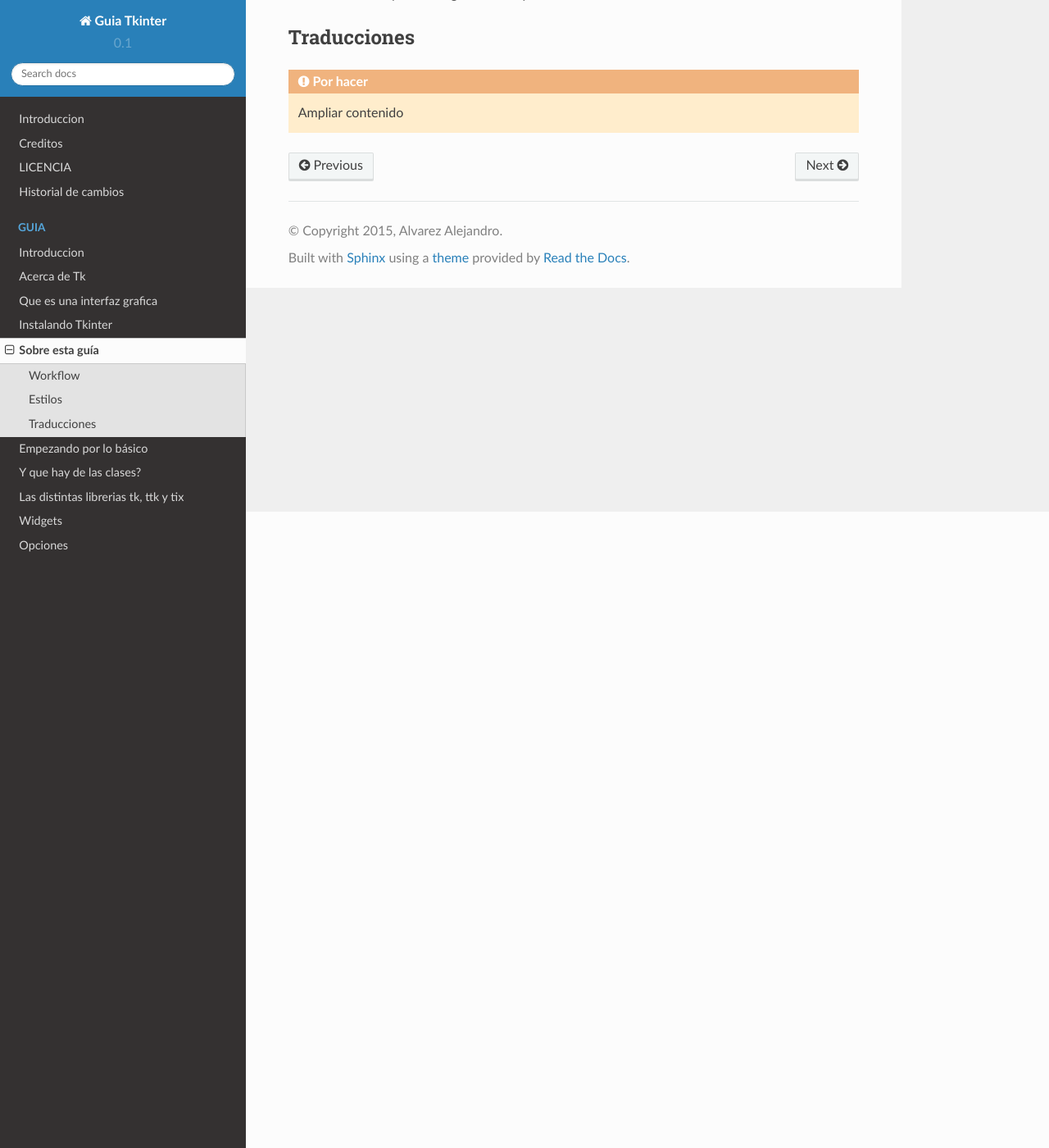
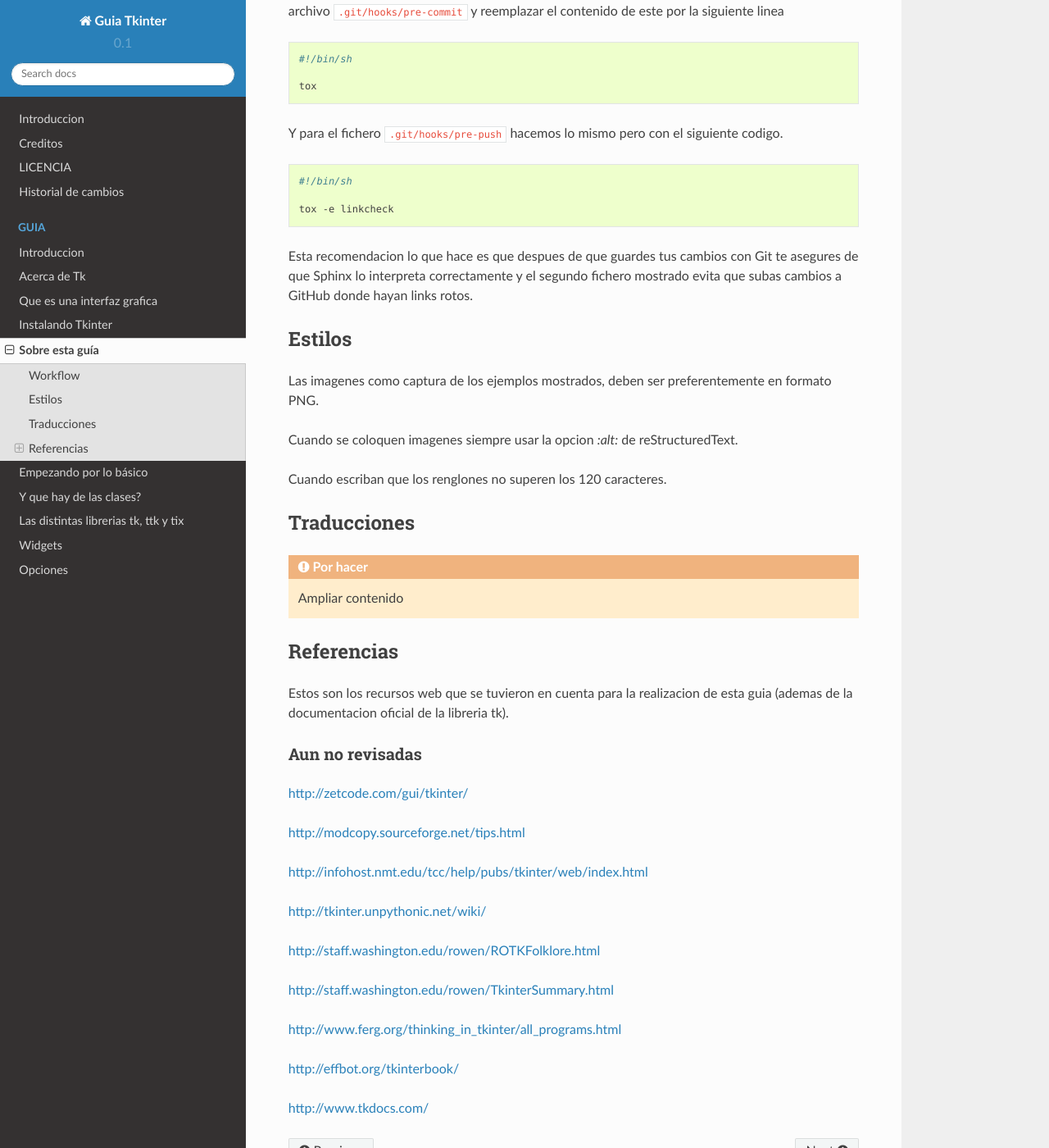
Before and after one commit to eliluminado/tutorial_tkinter, a Sphinx documentation site: the page built from source/chapters/4-develop/4.0-Intro.rst, in a window 1280 px wide and 1400 px high, scrolled down 776 px. Shown: the whole window at 82% size. Built offline with Sphinx 7.4.7 and the Read the Docs theme 2.0.0, drawn with Linux system fonts in a browser that asks for light colours; some of the changed text lies outside the part shown.

Commit message:
Nota sobre uso de pre-commit y pre-push, futuras referencias para la guia

```diff
--- a/source/chapters/4-develop/4.0-Intro.rst
+++ b/source/chapters/4-develop/4.0-Intro.rst
@@ -17,6 +17,30 @@ Workflow
 El desarrollo y las correcciones de la guia se realizan sobre la rama *develop* y se mantiene la rama *master* unicamente
 para el contenido que se considere corregido y correcto.
 
+Como recomendacion se agradece chequear que Sphinx no tire errores durante la compilacion, para esto esta tox.
+
+.. todo:: Ampliar contenido sobre uso de tox
+
+Tambien pueden asegurarse de hacerlo antes de hacer un commit modificando o generando el archivo
+:file:`.git/hooks/pre-commit` y reemplazar el contenido de este por la siguiente linea
+
+.. code-block:: bash
+
+    #!/bin/sh
+
+    tox
+
+Y para el fichero :file:`.git/hooks/pre-push` hacemos lo mismo pero con el siguiente codigo.
+
+.. code-block:: bash
+
+    #!/bin/sh
+
+    tox -e linkcheck
+
+Esta recomendacion lo que hace es que despues de que guardes tus cambios con Git te asegures de que Sphinx lo interpreta
+correctamente y el segundo fichero mostrado evita que subas cambios a GitHub donde hayan links rotos.
+
 
 Estilos
 -------
@@ -32,3 +56,34 @@ Traducciones
 ------------
 
 .. todo:: Ampliar contenido
+
+
+.. _references:
+
+Referencias
+-----------
+
+Estos son los recursos web que se tuvieron en cuenta para la realizacion de esta guia (ademas de la documentacion
+oficial de la libreria tk).
+
+
+Aun no revisadas
+================
+
+http://zetcode.com/gui/tkinter/
+
+http://modcopy.sourceforge.net/tips.html
+
+http://infohost.nmt.edu/tcc/help/pubs/tkinter/web/index.html
+
+http://tkinter.unpythonic.net/wiki/
+
+http://staff.washington.edu/rowen/ROTKFolklore.html
+
+http://staff.washington.edu/rowen/TkinterSummary.html
+
+http://www.ferg.org/thinking_in_tkinter/all_programs.html
+
+http://effbot.org/tkinterbook/
+
+http://www.tkdocs.com/
```
